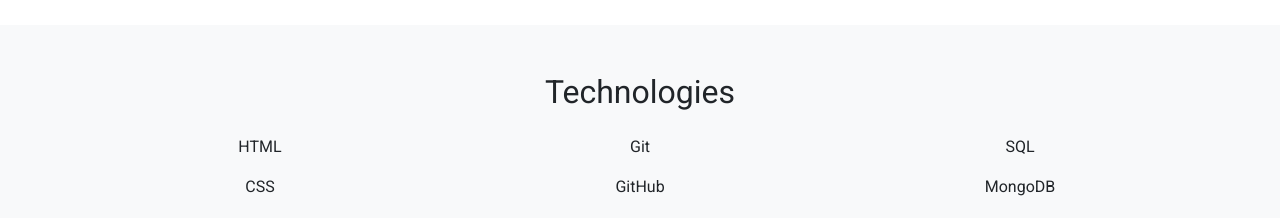
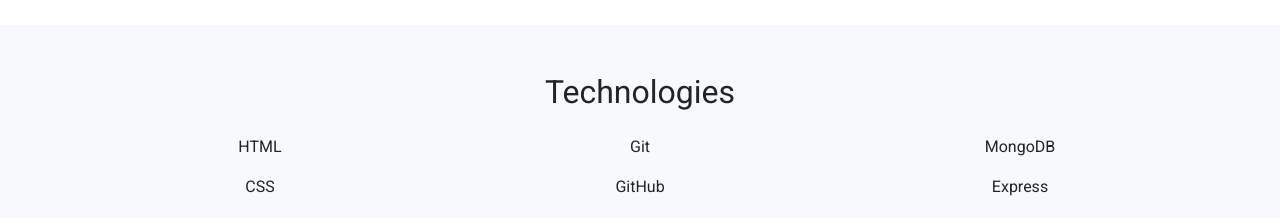
Before and after one commit to NadeemAkhtar9/portfolio, a plain HTML site: page index.html in a window 1280 px wide. Shown: the part 1240-1458 px from the top of the page. Drawn offline with nearby package versions, Linux system fonts and the light colour scheme.

Commit message:
Update index.html

```diff
--- a/index.html
+++ b/index.html
@@ -106,7 +106,7 @@
             </div>
 
             <div class="col-md-4">
-                <p>SQL</p>
+
                 <p>MongoDB</p>
                 <p>Express</p>
                 <p>React</p>
```
